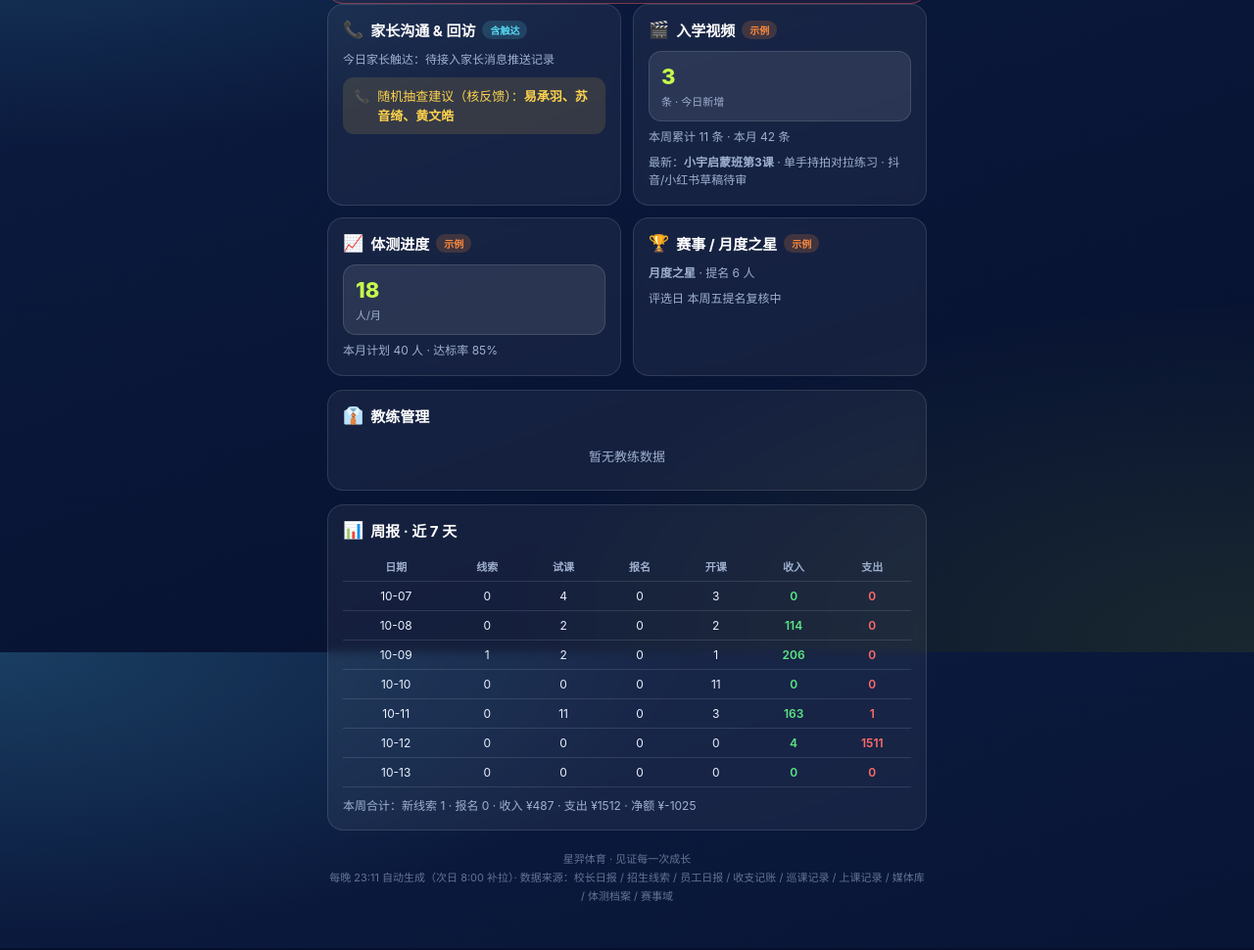
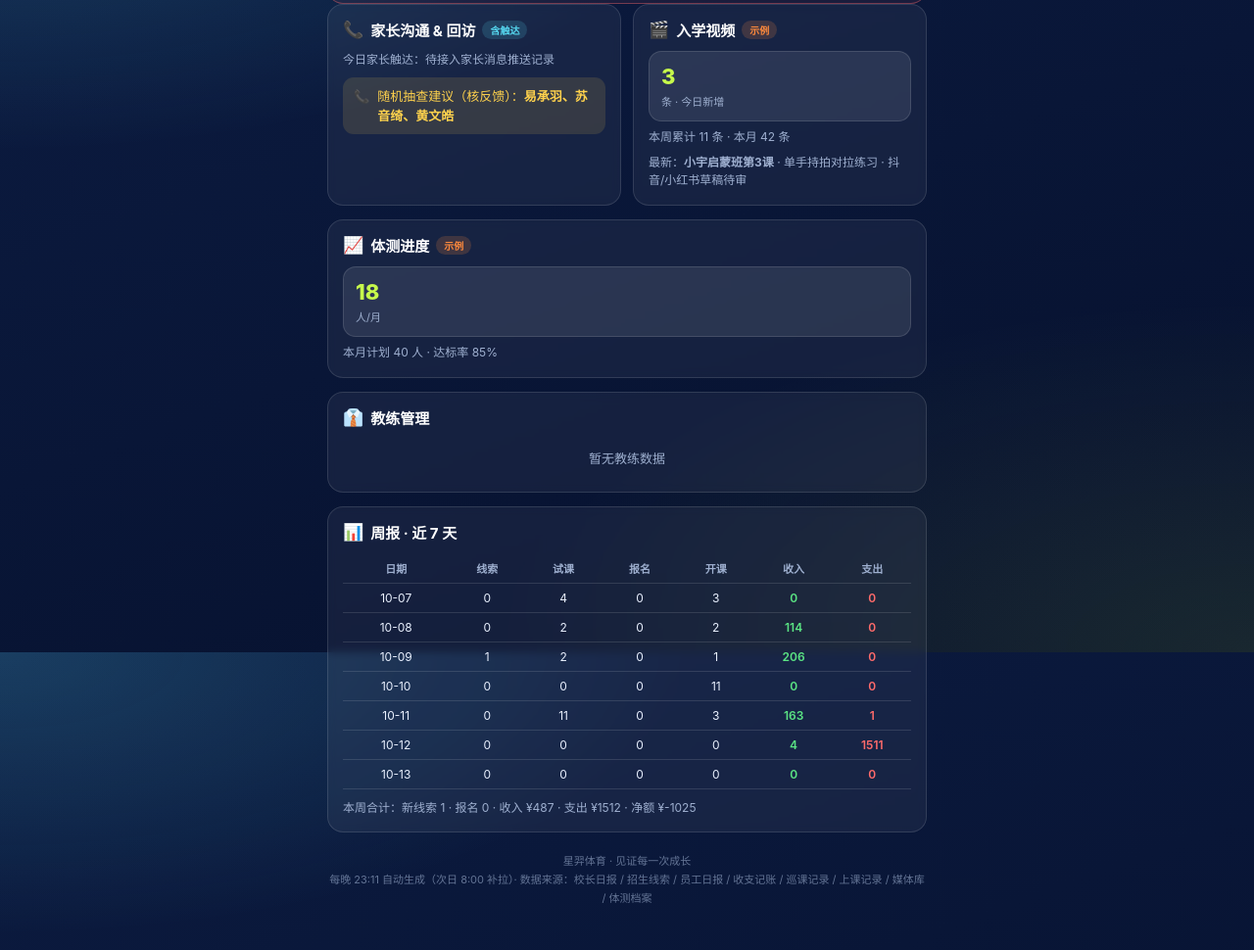
Before and after one commit to xytyymq/xingyi-workbench, a plain HTML site: page report.html in a window 1280 px wide. Shown: the part 934-1904 px from the top of the page at 98% size. Drawn offline with Linux system fonts and the light colour scheme.

Commit message:
refactor: 校长日报移除赛事模块（划归独立赛事域），体测调整为全宽卡片

```diff
--- a/report.html
+++ b/report.html
@@ -169,7 +169,7 @@
     <ul id="bossTodos"></ul>
   </section>
 
-  <!-- 网格：家长沟通 / 入学视频 / 体测 / 赛事 / 教练 -->
+  <!-- 网格：家长沟通 / 入学视频 -->
   <div class="grid2">
     <section class="panel">
       <h2><span class="ico">📞</span> 家长沟通 & 回访 <span class="pill">含触达</span></h2>
@@ -181,17 +181,13 @@
       <h2><span class="ico">🎬</span> 入学视频 <span class="pill demo" id="videoPill">示例</span></h2>
       <div id="videoBox"></div>
     </section>
+  </div>
 
-    <section class="panel">
-      <h2><span class="ico">📈</span> 体测进度 <span class="pill demo" id="ticePill">示例</span></h2>
-      <div id="ticeBox"></div>
-    </section>
-
-    <section class="panel">
-      <h2><span class="ico">🏆</span> 赛事 / 月度之星 <span class="pill demo" id="saishiPill">示例</span></h2>
-      <div id="saishiBox"></div>
-    </section>
-  </div>
+  <!-- 体测进度 -->
+  <section class="panel">
+    <h2><span class="ico">📈</span> 体测进度 <span class="pill demo" id="ticePill">示例</span></h2>
+    <div id="ticeBox"></div>
+  </section>
 
   <!-- 教练管理 -->
   <section class="panel">
@@ -206,7 +202,7 @@
     <div id="weekSummary" style="margin-top:10px"></div>
   </section>
 
-  <div class="foot">星羿体育 · 见证每一次成长<br>每晚 23:11 自动生成（次日 8:00 补拉）· 数据来源：校长日报 / 招生线索 / 员工日报 / 收支记账 / 巡课记录 / 上课记录 / 媒体库 / 体测档案 / 赛事域</div>
+  <div class="foot">星羿体育 · 见证每一次成长<br>每晚 23:11 自动生成（次日 8:00 补拉）· 数据来源：校长日报 / 招生线索 / 员工日报 / 收支记账 / 巡课记录 / 上课记录 / 媒体库 / 体测档案</div>
 </main>
 
 <script>
@@ -218,8 +214,7 @@ function item(l,txt){const m=LIGHT_META[l]||LIGHT_META.green;return `<div class=
 
 const DEMO={
   video:{today:3,this_week:11,this_month:42,latest_title:"小宇启蒙班第3课",latest_status:"单手持拍对拉练习 · 抖音/小红书草稿待审"},
-  tice:{month_done:18,month_plan:40,rate:"85%"},
-  saishi:{name:"月度之星",nominations:6,vote_date:"本周五",note:"提名复核中"}
+  tice:{month_done:18,month_plan:40,rate:"85%"}
 };
 function demoCard(boxId,pillId,key,raw,htmlFn){
   const box=document.getElementById(boxId),pill=document.getElementById(pillId);
@@ -273,10 +268,9 @@ fetch("data/principal-report.json?ts="+Date.now()).then(r=>r.json()).then(d=>{
     ?`<div class="item yellow">📞 <span>随机抽查建议（核反馈）：<b>${esc(d.callback)}</b></span></div>`
     :'<div class="empty">近 7 天无上课记录，暂无抽查对象</div>';
 
-  // 入学视频 / 体测 / 赛事
+  // 入学视频 / 体测
   demoCard('videoBox','videoPill','video',d.video,v=>`<div class="minicard"><div class="big">${v.today}</div><div class="cap">条 · 今日新增</div></div><div class="sub2">本周累计 ${v.this_week} 条 · 本月 ${v.this_month} 条</div><div class="sub2">最新：<b>${esc(v.latest_title)}</b> · ${esc(v.latest_status)}</div>`);
   demoCard('ticeBox','ticePill','tice',d.tice,v=>`<div class="minicard"><div class="big">${v.month_done}</div><div class="cap">人/月</div></div><div class="sub2">本月计划 ${v.month_plan} 人 · 达标率 ${v.rate}</div>`);
-  demoCard('saishiBox','saishiPill','saishi',d.saishi,v=>`<div class="sub2"><b>${esc(v.name)}</b> · 提名 ${v.nominations} 人</div><div class="sub2">${esc(v.vote_date?("评选日 "+v.vote_date):"")}${v.note||""}</div>`);
 
   // 教练
   document.getElementById("coachBlock").innerHTML=(d.coach&&d.coach.length)?d.coach.map(x=>item(x.level,x.text)).join(""):'<div class="empty">暂无教练数据</div>';
```
